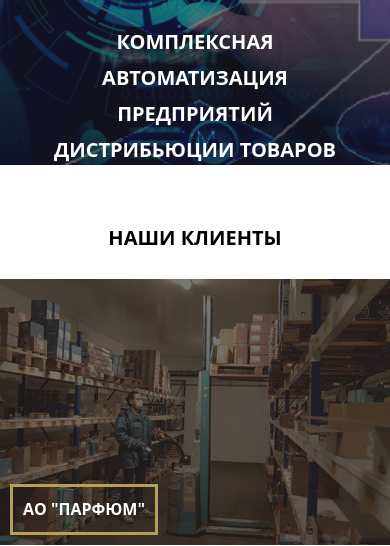
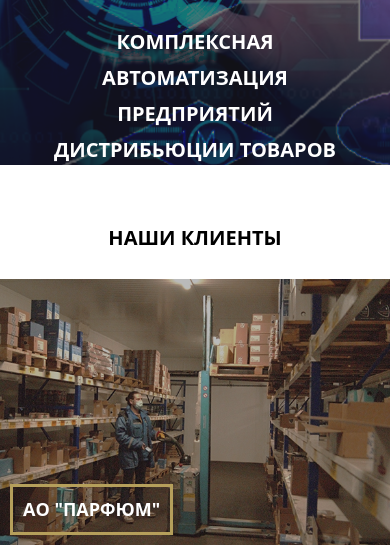
Before and after one commit to saff84/sofit_site, a plain HTML site: page index.html in a window 390 px wide. Shown: the part 285-831 px from the top of the page. Drawn offline with Linux system fonts and the light colour scheme.

Commit message:
v2.1 added adaptiv

```diff
--- a/css/style.css
+++ b/css/style.css
@@ -180,7 +180,7 @@ body {
     content: "";
     width: 100%;
     height: 100%;
-    background-color: rgba(29, 29, 29, 0.6);
+    background-color: rgba(29, 29, 29, 0.3);
     position: absolute;
     top: 0;
     left: 0;
@@ -206,7 +206,7 @@ img {
 .trend-unit-title {
     color: #FFFFFF;
     font-weight: bold;
-    font-size: 16px;
+    font-size: 14px;
     margin-left: auto;
     margin-right: auto;
 }
@@ -343,6 +343,10 @@ img {
         margin-left: 0;
     }
 
+    .trend-unit-title {
+        font-size: 18px;
+    }
+
     .posts-wrp {
         margin: 0;
         width: 100%;
@@ -430,6 +434,10 @@ img {
     .trends-unit {
         width: calc(50% - 2px);
         margin-bottom: 2px;
+    }
+
+    .trend-unit-title {
+        font-size: 16px;
     }
 
     .posts-wrp {
```
